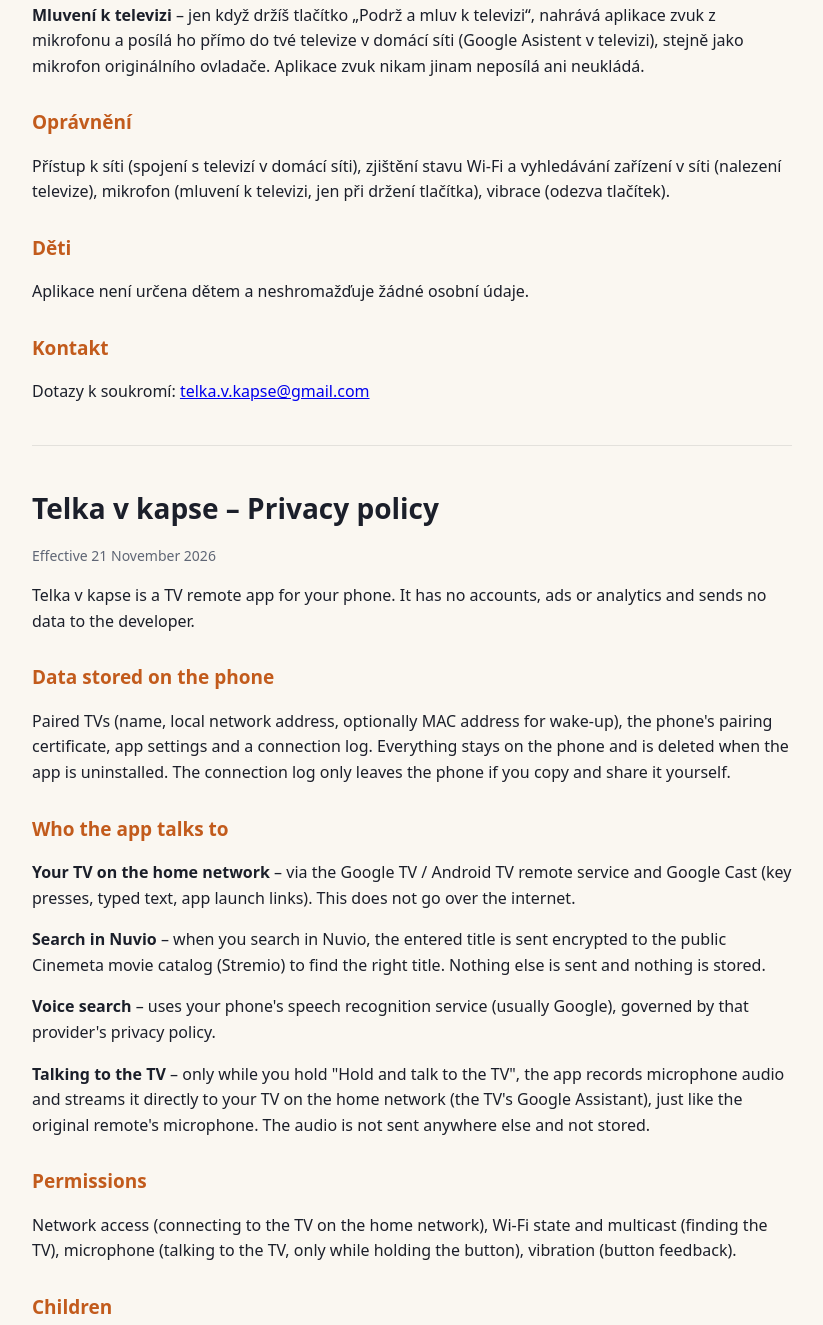
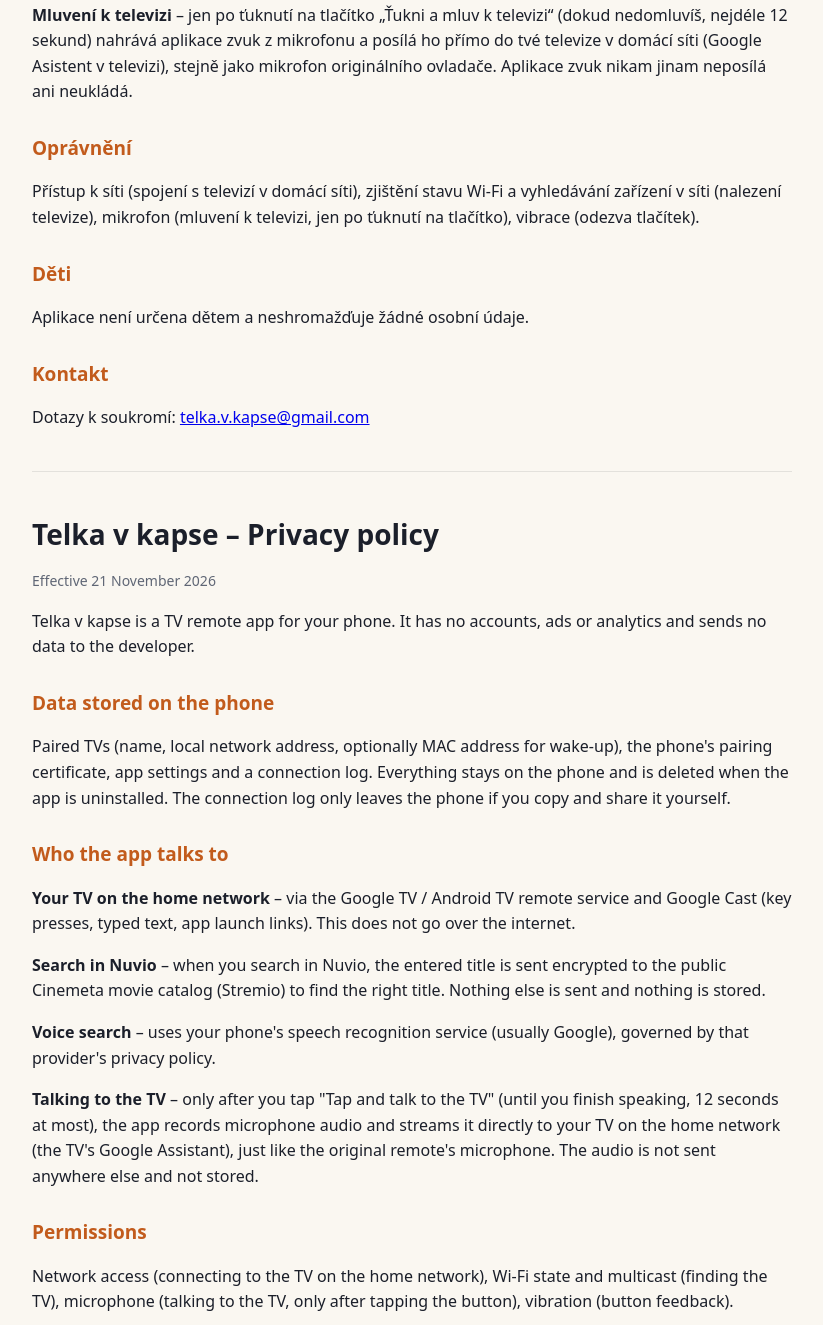
Before and after one commit to jarmilprdel11/telka-v-kapse-web, a plain HTML site: page soukromi.html in a window 1280 px wide. Shown: the part 656-1981 px from the top of the page, without its empty margins (228-1051 px from the left). Drawn offline with Linux system fonts and the light colour scheme.

Commit message:
Texty: mluveni k Asistentovi, bocni tlacitka hlasitosti, Tukni a mluv
Co-Authored-By: Claude Opus 5.5 <noreply@anthropic.com>
Claude-Session: https://claude.ai/code/session_01KJu49yhVo3MkmWoEbwK1KY

```diff
--- a/soukromi.html
+++ b/soukromi.html
@@ -26,10 +26,10 @@
 <p><b>Tvoje televize v domácí síti</b> – přes službu dálkového ovládání Google TV / Android TV a Google Cast (stisky tlačítek, psaný text, odkazy na spuštění aplikací). Tato komunikace nejde přes internet.</p>
 <p><b>Hledání v aplikaci Nuvio</b> – když zvolíš hledání v Nuviu, odešle se zadaný název šifrovaně do veřejného katalogu filmů Cinemeta (služba Stremio), aby se našel správný film. Neodesílá se nic jiného a údaje se nikde neukládají.</p>
 <p><b>Hledání hlasem</b> – používá rozpoznávání řeči tvého telefonu (obvykle služba Google). Na zpracování hlasu se vztahují zásady poskytovatele této služby.</p>
-<p><b>Mluvení k televizi</b> – jen když držíš tlačítko „Podrž a mluv k televizi“, nahrává aplikace zvuk z mikrofonu a posílá ho přímo do tvé televize v domácí síti (Google Asistent v televizi), stejně jako mikrofon originálního ovladače. Aplikace zvuk nikam jinam neposílá ani neukládá.</p>
+<p><b>Mluvení k televizi</b> – jen po ťuknutí na tlačítko „Ťukni a mluv k televizi“ (dokud nedomluvíš, nejdéle 12 sekund) nahrává aplikace zvuk z mikrofonu a posílá ho přímo do tvé televize v domácí síti (Google Asistent v televizi), stejně jako mikrofon originálního ovladače. Aplikace zvuk nikam jinam neposílá ani neukládá.</p>
 
 <h2>Oprávnění</h2>
-<p>Přístup k síti (spojení s televizí v domácí síti), zjištění stavu Wi-Fi a vyhledávání zařízení v síti (nalezení televize), mikrofon (mluvení k televizi, jen při držení tlačítka), vibrace (odezva tlačítek).</p>
+<p>Přístup k síti (spojení s televizí v domácí síti), zjištění stavu Wi-Fi a vyhledávání zařízení v síti (nalezení televize), mikrofon (mluvení k televizi, jen po ťuknutí na tlačítko), vibrace (odezva tlačítek).</p>
 
 <h2>Děti</h2>
 <p>Aplikace není určena dětem a neshromažďuje žádné osobní údaje.</p>
@@ -48,9 +48,9 @@
 <p><b>Your TV on the home network</b> – via the Google TV / Android TV remote service and Google Cast (key presses, typed text, app launch links). This does not go over the internet.</p>
 <p><b>Search in Nuvio</b> – when you search in Nuvio, the entered title is sent encrypted to the public Cinemeta movie catalog (Stremio) to find the right title. Nothing else is sent and nothing is stored.</p>
 <p><b>Voice search</b> – uses your phone's speech recognition service (usually Google), governed by that provider's privacy policy.</p>
-<p><b>Talking to the TV</b> – only while you hold "Hold and talk to the TV", the app records microphone audio and streams it directly to your TV on the home network (the TV's Google Assistant), just like the original remote's microphone. The audio is not sent anywhere else and not stored.</p>
+<p><b>Talking to the TV</b> – only after you tap "Tap and talk to the TV" (until you finish speaking, 12 seconds at most), the app records microphone audio and streams it directly to your TV on the home network (the TV's Google Assistant), just like the original remote's microphone. The audio is not sent anywhere else and not stored.</p>
 <h2>Permissions</h2>
-<p>Network access (connecting to the TV on the home network), Wi-Fi state and multicast (finding the TV), microphone (talking to the TV, only while holding the button), vibration (button feedback).</p>
+<p>Network access (connecting to the TV on the home network), Wi-Fi state and multicast (finding the TV), microphone (talking to the TV, only after tapping the button), vibration (button feedback).</p>
 <h2>Children</h2>
 <p>The app is not directed at children and collects no personal data.</p>
 <h2>Contact</h2>
```
